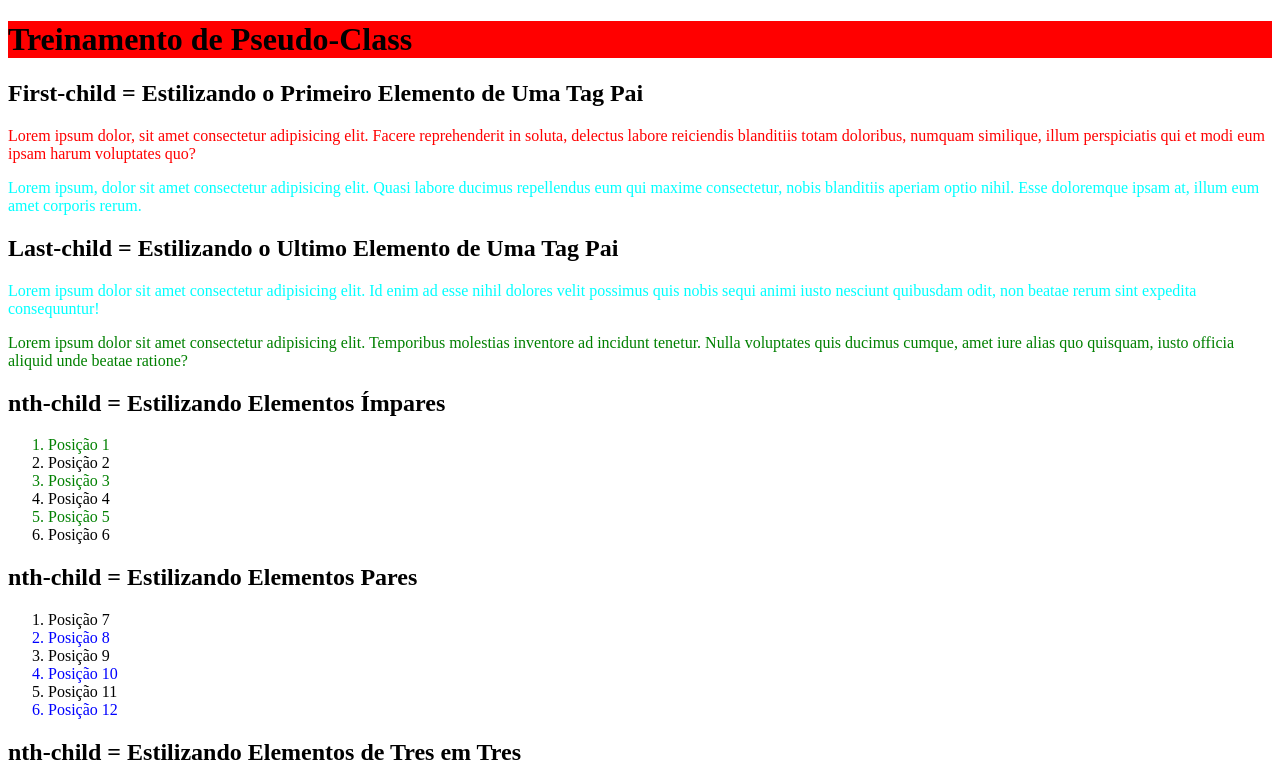
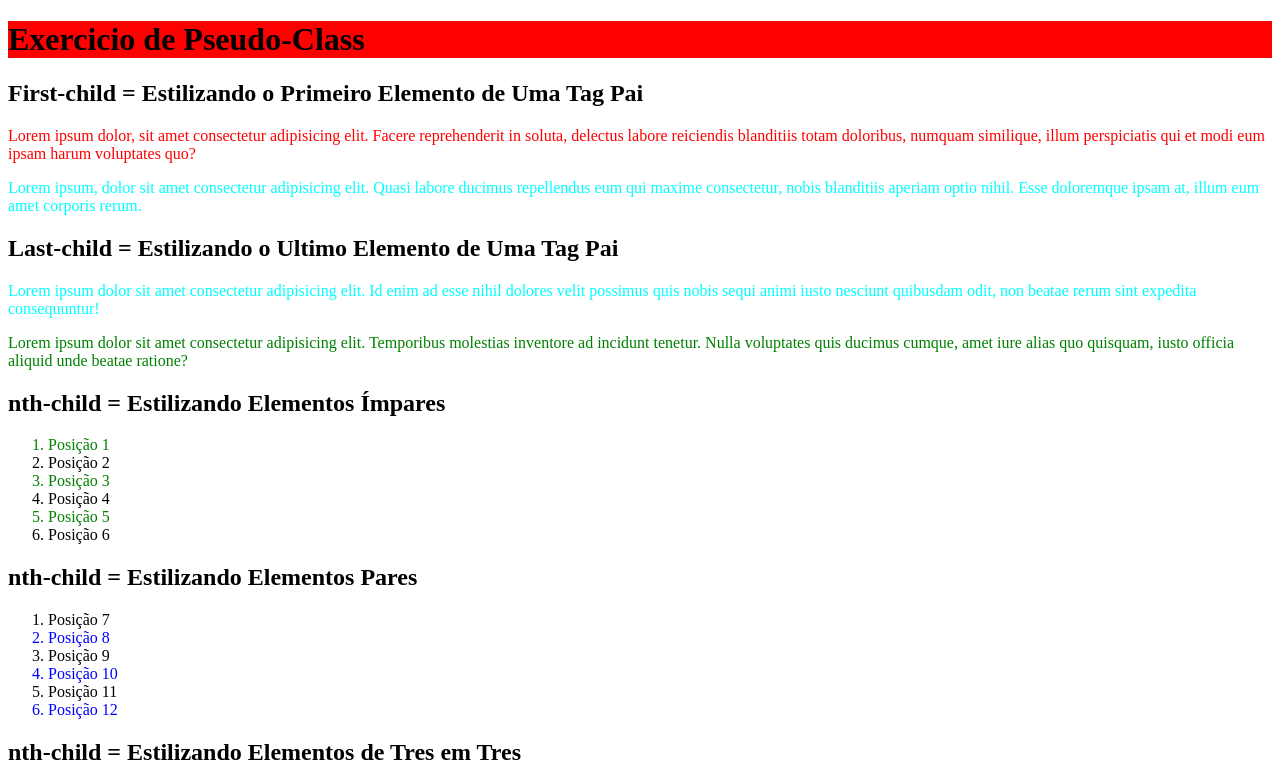
Before and after one commit to Evandro141/Treino-Pseudo-class, a plain HTML site: page index.html in a window 1280 px wide. Shown: the top 783 px of the page. Drawn offline with Linux system fonts and the light colour scheme.

Commit message:
trocado o titulo

```diff
--- a/index.html
+++ b/index.html
@@ -7,7 +7,7 @@
     <title>Treino Pseudo-class</title>
 </head>
 <body>
-    <h1>Treinamento de Pseudo-Class</h1>
+    <h1>Exercicio de Pseudo-Class</h1>
 
     <h2>First-child = Estilizando o Primeiro Elemento de Uma Tag Pai</h2>
     <div>
```
